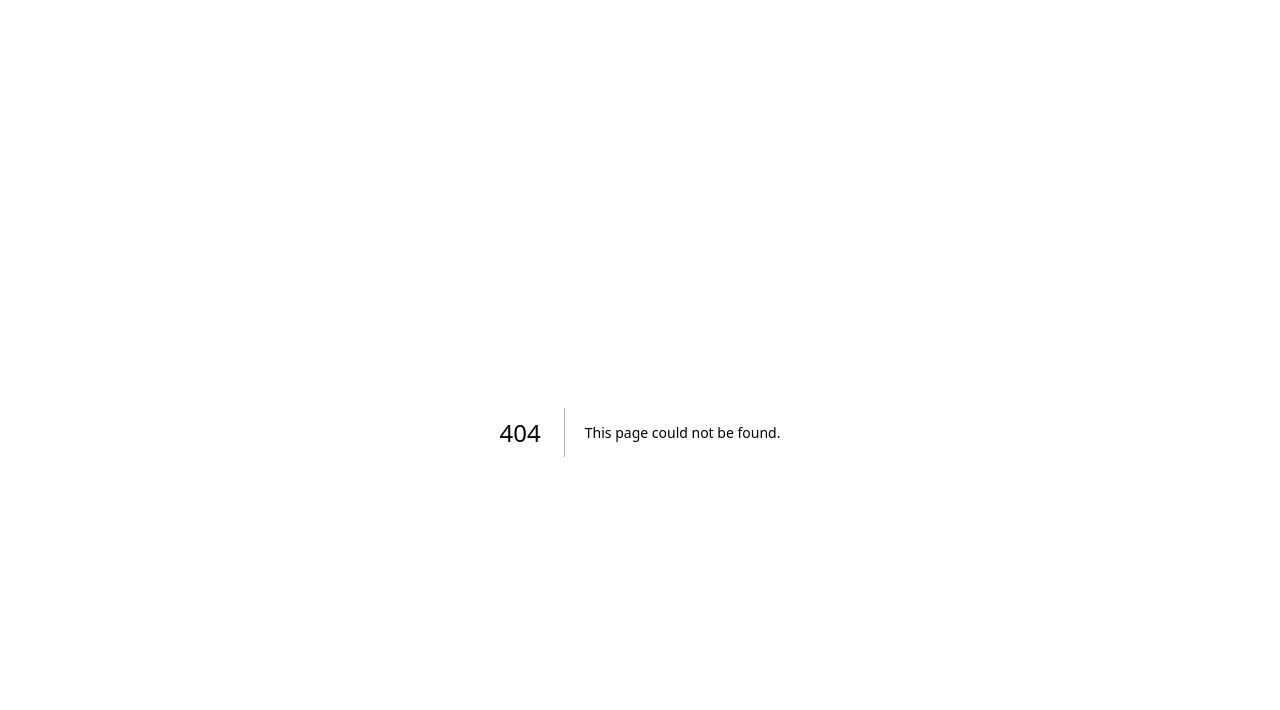
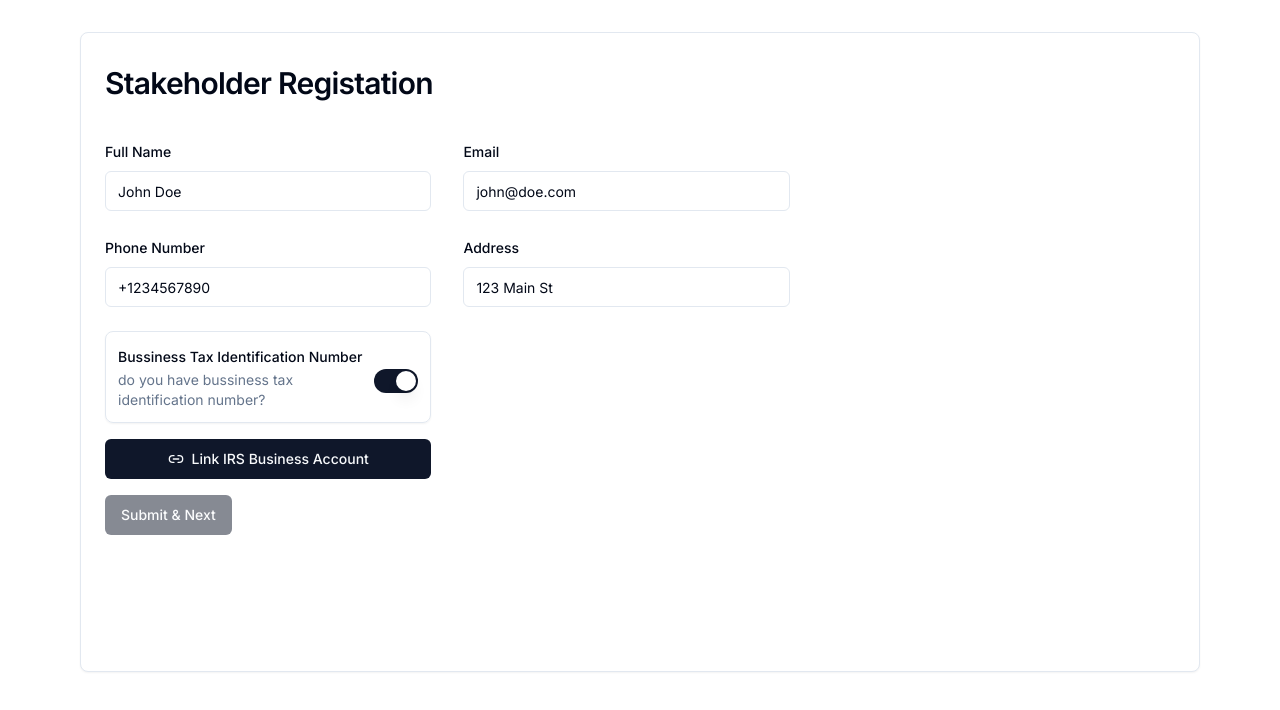
Before and after one commit to Vedsaga/hackathon, a Next.js app in the folder bring-down-counterfiting-2023-demo/: page /stakeholder-registation in a window 1280 px wide. Before the commit this address had no page. Shown: the top 710 px of the page. Built offline with nearby package versions, Linux system fonts and the light colour scheme.

Commit message:
rename the path to stakeholder registation

```diff
--- a/bring-down-counterfiting-2023-demo/app/(layer-1)/trademark-owner-registation/page.tsx
+++ b/bring-down-counterfiting-2023-demo/app/(layer-1)/stakeholder-registation/page.tsx
@@ -123,10 +123,10 @@ export default function TrademarkOwnerRegistation() {
   }, [state.shouldLinkIRSAccount]);
 
   return (
-    <Card className="flex flex-col min-h-[80vh]">
+    <Card className="flex flex-col min-h-[80vh] max-h-[80vh]">
       <CardHeader className=" lg:mt-2">
         <CardTitle className="sm:text-lg md:text-2xl lg:text-3xl">
-          Trademark Owner Registation
+          Stakeholder Registation
         </CardTitle>
         <CardDescription className="sm:text-base"></CardDescription>
       </CardHeader>
```
